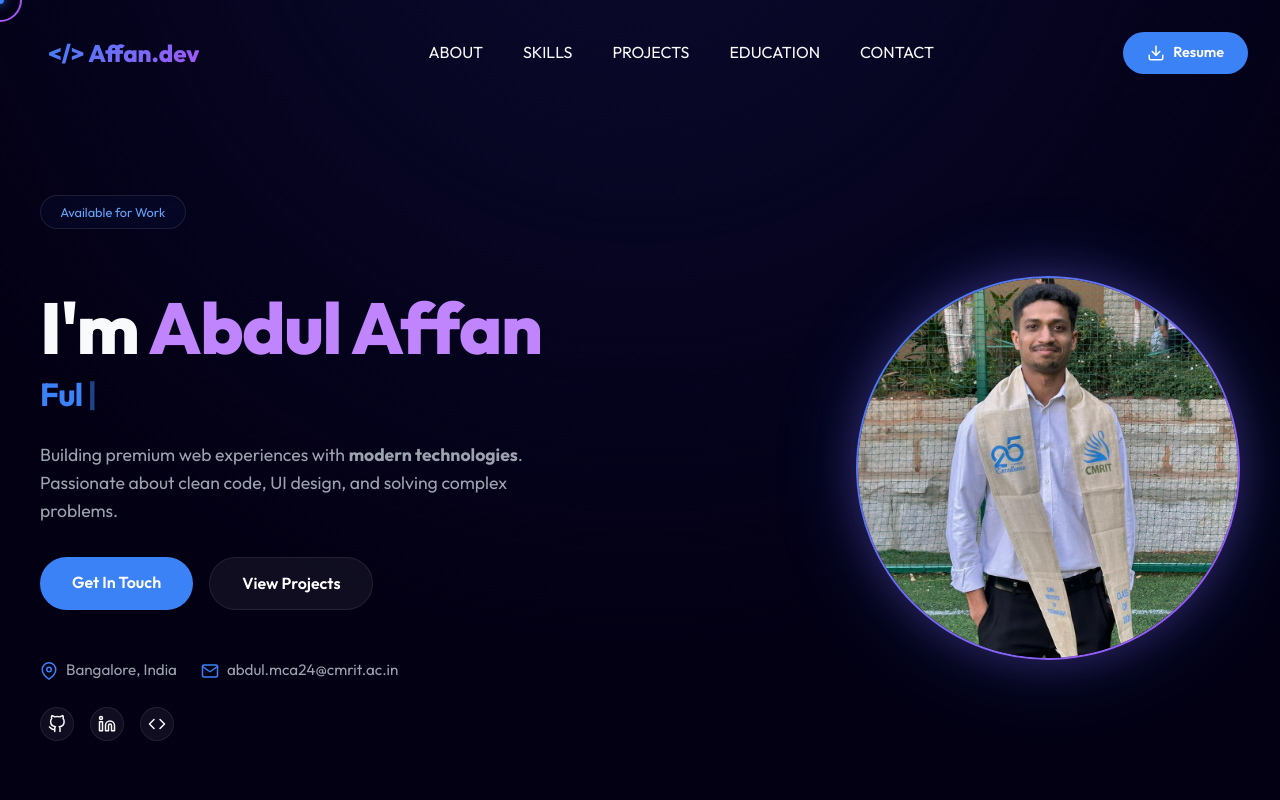
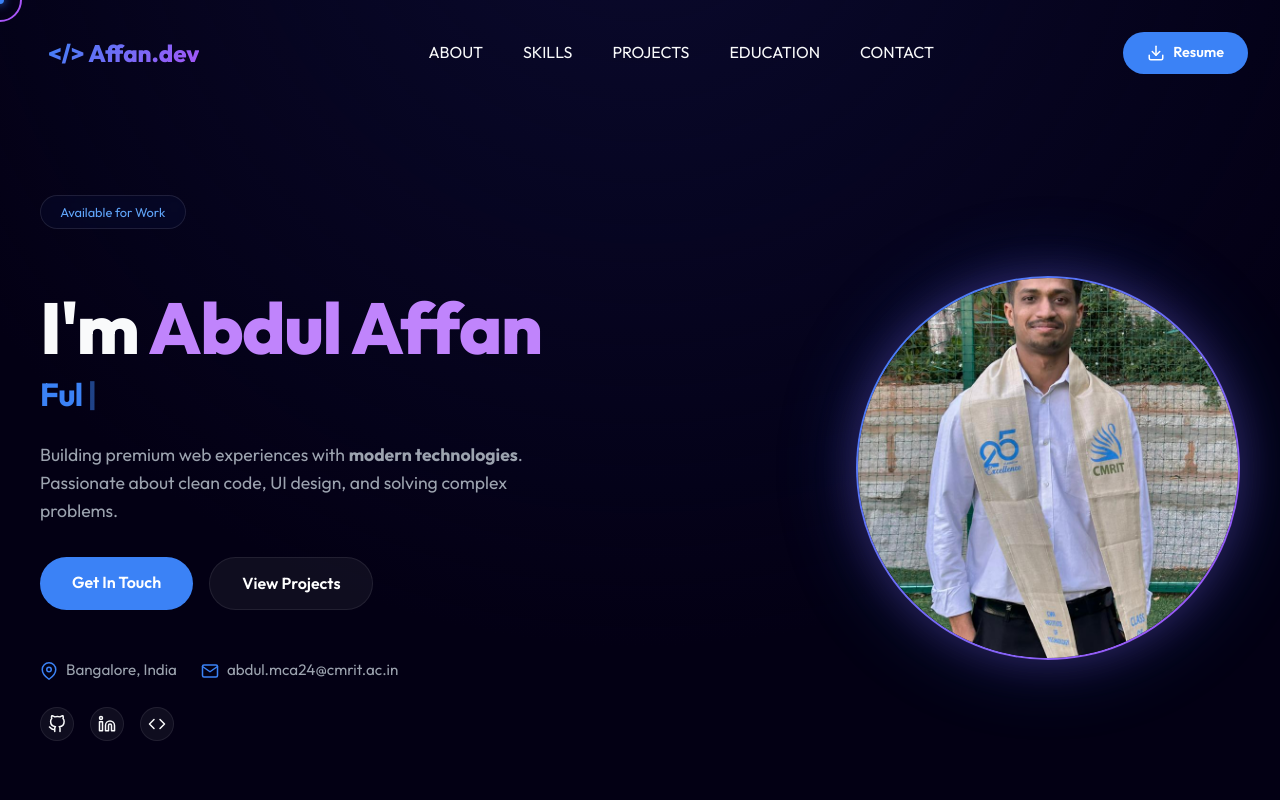
Before and after one commit to Abdul-Affan/portfolio, a React (Vite) app: page / in a window 1280 px wide. Shown: the top 800 px of the page. Built offline with nearby package versions, Linux system fonts and the light colour scheme.

Commit message:
Zoom profile image

```diff
--- a/src/index.css
+++ b/src/index.css
@@ -263,7 +263,9 @@ nav.scrolled {
   width: 100%;
   height: 100%;
   object-fit: cover;
+  transform: scale(1.2);
 }
+
 
 .contact-info-mini {
   display: flex;
```
